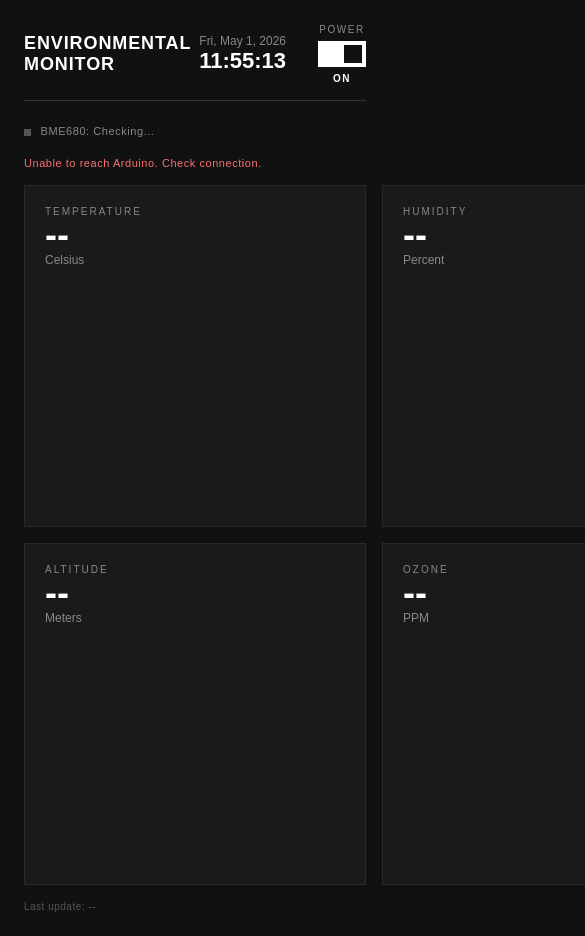
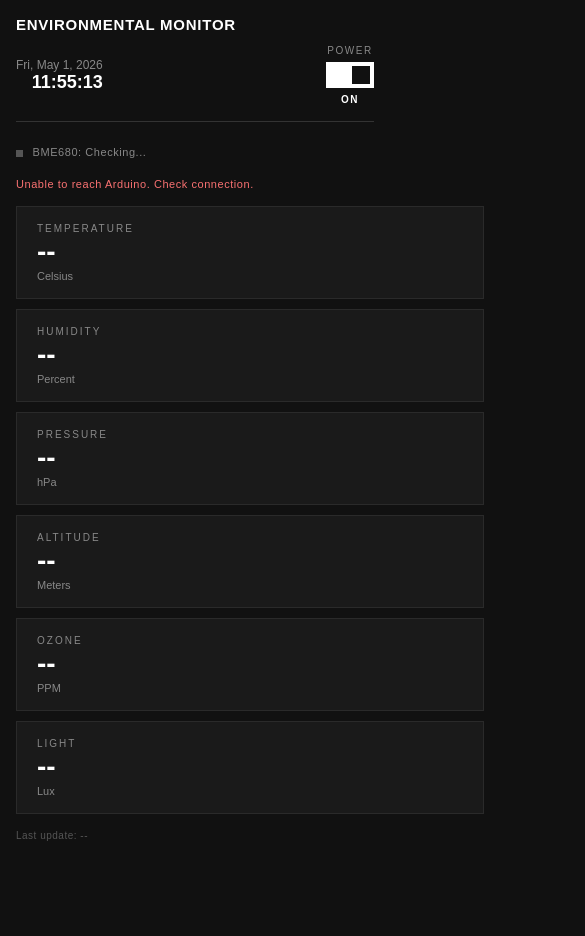
Before and after one commit to kapildangi355/TSA, a plain HTML site: page index.html in a window 390 px wide. Shown: the top 936 px of the page, 585 px wide, since content can reach past the window. After the commit the page ends 857 px from the top, so only its background shows below. Drawn offline with nearby package versions, Linux system fonts and the light colour scheme; no server answers.

Commit message:
Add responsive styles for mobile layout

```diff
--- a/style.css
+++ b/style.css
@@ -185,3 +185,66 @@ h1 {
   margin-top: 16px;
   letter-spacing: 0.05em;
 }
+
+@media (max-width: 600px) {
+  body {
+    padding: 16px;
+  }
+
+  header {
+    flex-direction: column;
+    align-items: flex-start;
+    gap: 12px;
+  }
+
+  h1 {
+    font-size: 15px;
+  }
+
+  .header-right {
+    width: 100%;
+    justify-content: space-between;
+  }
+
+  .datetime .time {
+    font-size: 18px;
+  }
+
+  .grid {
+    grid-template-columns: 1fr;
+    gap: 10px;
+  }
+
+  .card {
+    aspect-ratio: unset;
+    flex-direction: row;
+    align-items: center;
+    padding: 16px 20px;
+    gap: 16px;
+  }
+
+  .card-left {
+    display: flex;
+    flex-direction: column;
+    gap: 4px;
+    min-width: 110px;
+  }
+
+  .card-label {
+    font-size: 10px;
+  }
+
+  .card-value {
+    font-size: 28px;
+  }
+
+  .card-unit {
+    font-size: 11px;
+  }
+
+  .chart-wrap {
+    flex: 1;
+    height: 50px;
+    margin-top: 0;
+  }
+}
```
